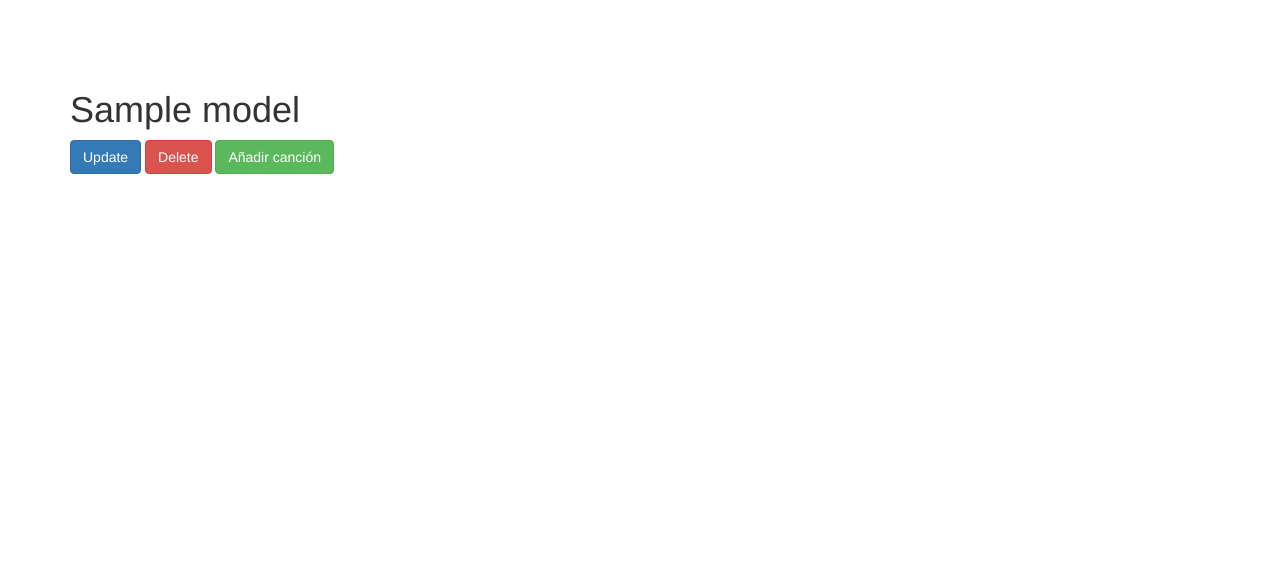
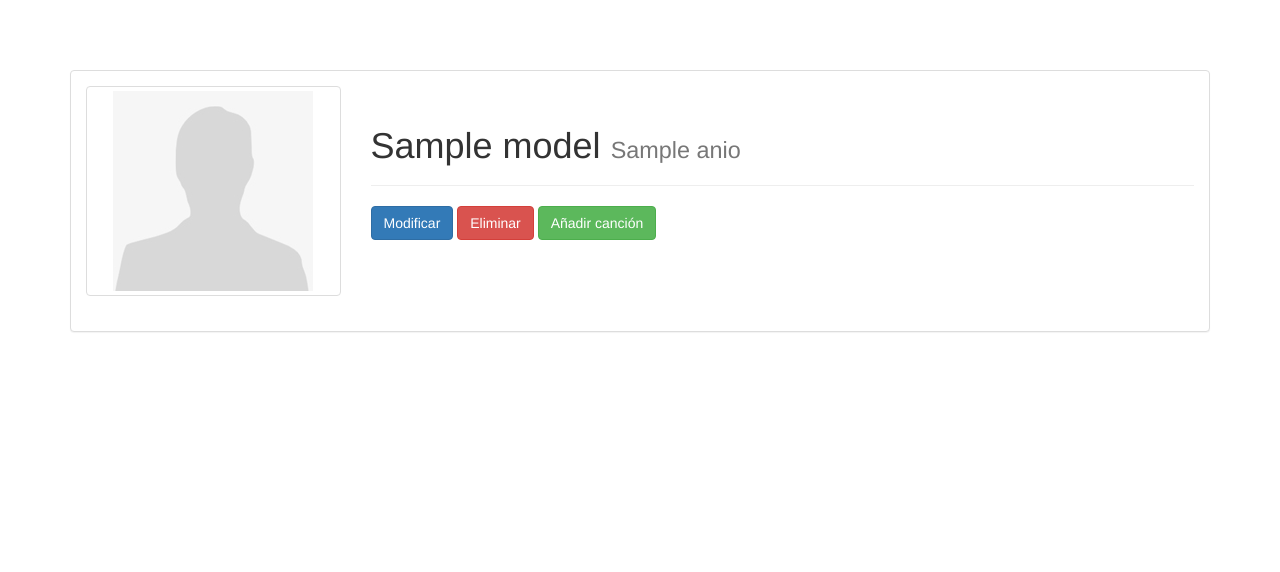
Before and after one commit to joludelgar/bestlyrics, a Yii app: template views/albumes/view.php in a window 1280 px wide. Shown: the top 572 px of the page. Run offline with PHP 8.4 and a stand-in for Yii, Linux system fonts and the light colour scheme; the template is opened without the code that fills it: most values are stand-ins (such as "Sample title", 1, 10 or a date in 2020); data that the repository does not hold is empty; some libraries are stand-ins or nearby versions.

Commit message:
Modificado estilo y añadida insertar y modificar letras

```diff
--- a/controllers/LetrasController.php
+++ b/controllers/LetrasController.php
@@ -61,9 +61,11 @@ class LetrasController extends Controller
      * If creation is successful, the browser will be redirected to the 'view' page.
      * @return mixed
      */
-    public function actionCreate()
+    public function actionCreate($id)
     {
         $model = new Letra();
+
+        $model->id_cancion = $id;
 
         if ($model->load(Yii::$app->request->post()) && $model->save()) {
             return $this->redirect(['view', 'id' => $model->id]);
--- a/models/Cancion.php
+++ b/models/Cancion.php
@@ -90,7 +90,7 @@ class Cancion extends \yii\db\ActiveRecord
      */
     public function getLetras()
     {
-        return $this->hasMany(Letra::className(), ['id_cancion' => 'id'])->inverseOf('idCancion');
+        return $this->hasOne(Letra::className(), ['id_cancion' => 'id'])->inverseOf('idCancion');
     }
 
     /**
--- a/views/albumes/view.php
+++ b/views/albumes/view.php
@@ -14,11 +14,22 @@ $this->params['breadcrumbs'][] = $this->title;
 ?>
 <div class="album-view">
 
-    <h1><?= Html::encode($this->title) ?></h1>
-
+    <div class="panel panel-default">
+      <!-- Default panel contents -->
+      <div class="panel-body">
+          <div class="row">
+            <div class="col-xs-6 col-md-3">
+              <a href="#" class="thumbnail">
+                <img src="/imagenes/example.jpg" alt="...">
+              </a>
+            </div>
+            <div class="col-xs-6 col-md-9">
+                <div class="page-header">
+                    <h1><?= Html::encode($this->title) ?> <small><?= Html::encode($model->anio) ?></small></h1>
+                </div>
                 <p>
-        <?= Html::a('Update', ['update', 'id' => $model->id], ['class' => 'btn btn-primary']) ?>
-        <?= Html::a('Delete', ['delete', 'id' => $model->id], [
+                    <?= Html::a('Modificar', ['update', 'id' => $model->id], ['class' => 'btn btn-primary']) ?>
+                    <?= Html::a('Eliminar', ['delete', 'id' => $model->id], [
                         'class' => 'btn btn-danger',
                         'data' => [
                             'confirm' => 'Are you sure you want to delete this item?',
@@ -27,8 +38,51 @@ $this->params['breadcrumbs'][] = $this->title;
                     ]) ?>
                     <?= Html::a('Añadir canción', ['canciones/create', 'id' => $model->id], ['class' => 'btn btn-success']) ?>
                 </p>
+            </div>
+          </div>
+      </div>
 
-    <?= DetailView::widget([
+      <!-- Table -->
+      <table class="table">
+
+
+      <?= GridView::widget([
+          'dataProvider' => $dataProvider,
+          'columns' => [
+              [
+                'class' => 'yii\grid\SerialColumn',
+                'contentOptions' => ['style' => 'width:100px;'],
+              ],
+              [
+               'label'=>'Canciones',
+               'format' => 'raw',
+               'value'=>function ($data) {
+                   return Html::a(Html::encode($data['nombre']), ['/canciones/view', 'id' => $data['id']]);
+               },
+               ],
+               [
+                'format' => 'raw',
+                'value' => function($data) {
+                        return Html::a('Modificar canción', ['/canciones/update', 'id' => $data['id']], ['class' => 'btn-sm btn-primary']) . ' ' .
+                        Html::a('Eliminar canción', ['/canciones/delete', 'id' => $data['id']], [
+                            'class' => 'btn-sm btn-danger',
+                            'data' => [
+                                'confirm' => 'Are you sure you want to delete this item?',
+                                'method' => 'post',
+                            ],
+                        ]);
+                }
+               ],
+          //'created_at',
+          ],
+          'layout' => "{items}\n{pager}",
+        ]) ?>
+    </table>
+    </div>
+
+    <!--<h1><?= Html::encode($this->title) ?></h1> -->
+
+    <!--<?= DetailView::widget([
         'model' => $model,
         'attributes' => [
             'id',
@@ -38,20 +92,8 @@ $this->params['breadcrumbs'][] = $this->title;
             'anio',
             'created_at',
         ],
-    ]) ?>
+    ]) ?>-->
 
-    <?= GridView::widget([
-        'dataProvider' => $dataProvider,
-        'columns' => [
-            [
-             'label'=>'Canción',
-             'format' => 'raw',
-             'value'=>function ($data) {
-                        return Html::a(Html::encode($data['nombre']), ['/canciones/view', 'id' => $data['id']]);
-                      },
-             ],
-            'created_at',
-        ],
-    ]) ?>
+
 
 </div>
```
Also changed, not shown: views/artista/view.php (+30 -8 lines), views/canciones/view.php (+21 -4 lines), views/letras/_form.php (+1 -7 lines), web/imagenes/example.jpg (added), 1 other file. Lines whose indentation alone changed are shown as unchanged.
